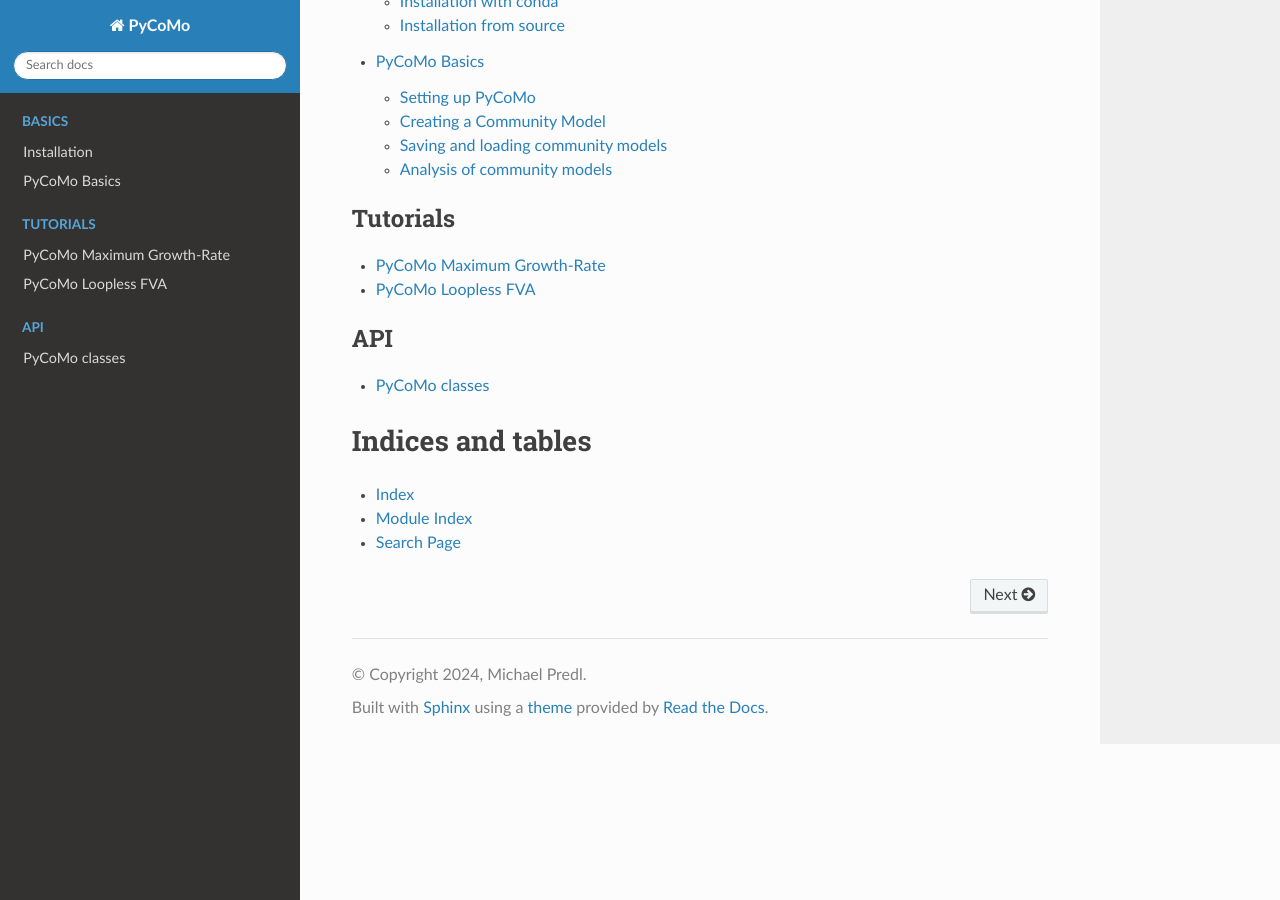
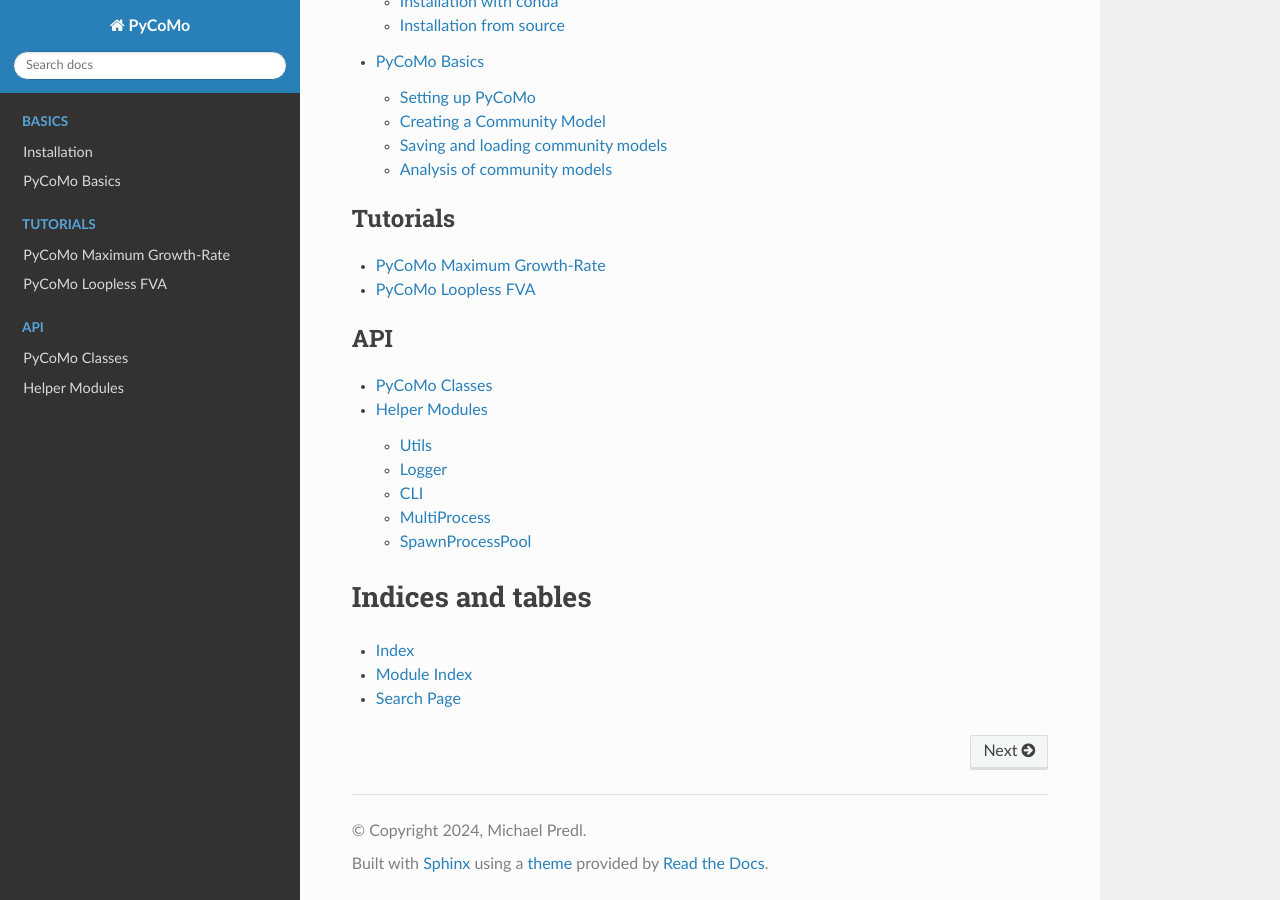
Before and after one commit to univieCUBE/PyCoMo, a Sphinx documentation site: the page built from docs/source/index.rst, in a window 1280 px wide and 900 px high, scrolled down 838 px. Built offline with Sphinx 7.4.7 and the Read the Docs theme 3.1.0, drawn with Linux system fonts in a browser that asks for light colours.

Commit message:
add helper module documentation

```diff
--- a/docs/source/classes.rst
+++ b/docs/source/classes.rst
@@ -1,4 +1,4 @@
-PyCoMo classes
+PyCoMo Classes
 --------------
 
 .. automodule:: pycomo.pycomo_models
--- /dev/null
+++ b/docs/source/cli.rst
@@ -0,0 +1,5 @@
+CLI
+---
+
+.. automodule:: pycomo.helper.cli
+   :members:
--- /dev/null
+++ b/docs/source/helper.rst
@@ -0,0 +1,11 @@
+Helper Modules
+--------------
+
+.. toctree::
+   :maxdepth: 1
+
+   utils
+   logger
+   cli
+   multiprocess
+   spawnprocesspool
--- a/docs/source/index.rst
+++ b/docs/source/index.rst
@@ -37,6 +37,7 @@
    :caption: API
 
    classes
+   helper
 
 
 
--- /dev/null
+++ b/docs/source/logger.rst
@@ -0,0 +1,5 @@
+Logger
+------
+
+.. automodule:: pycomo.helper.logger
+   :members:
--- /dev/null
+++ b/docs/source/multiprocess.rst
@@ -0,0 +1,5 @@
+MultiProcess
+------------
+
+.. automodule:: pycomo.helper.multiprocess
+   :members:
--- /dev/null
+++ b/docs/source/spawnprocesspool.rst
@@ -0,0 +1,5 @@
+SpawnProcessPool
+----------------
+
+.. automodule:: pycomo.helper.spawnprocesspool
+   :members:
--- /dev/null
+++ b/docs/source/utils.rst
@@ -0,0 +1,5 @@
+Utils
+-----
+
+.. automodule:: pycomo.helper.utils
+   :members:
```
